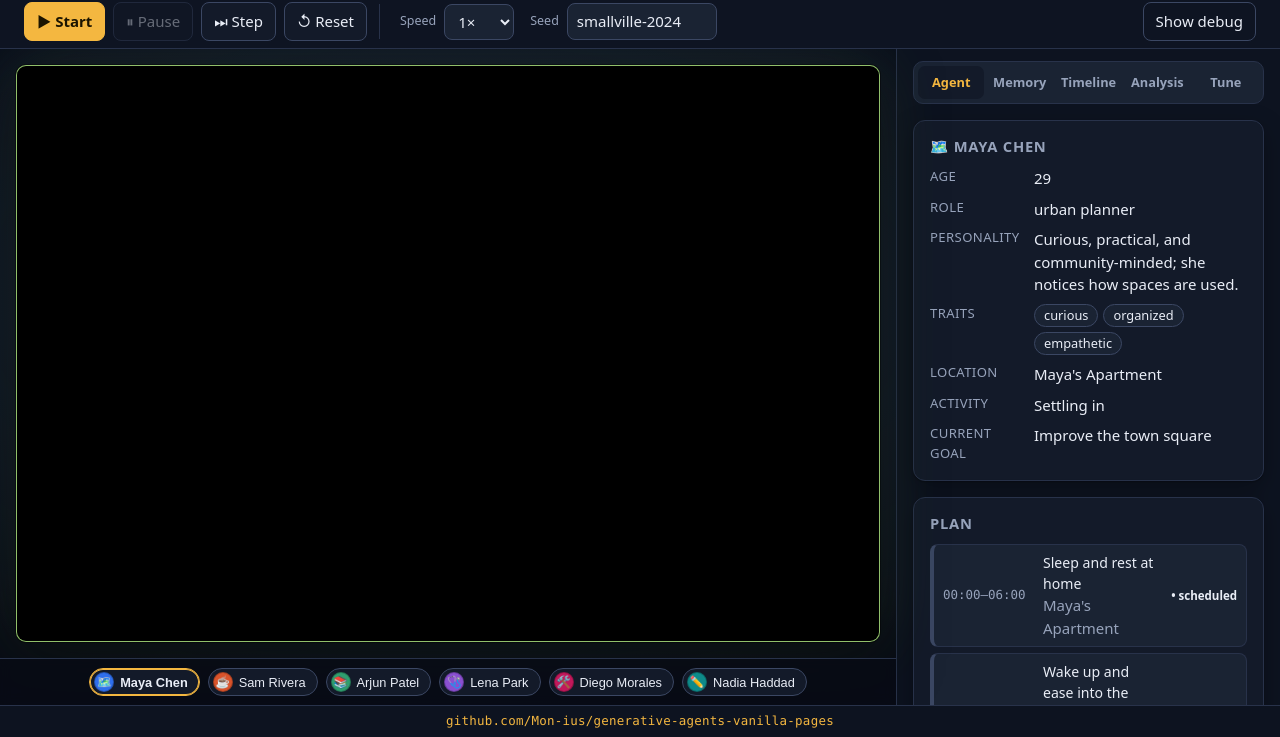
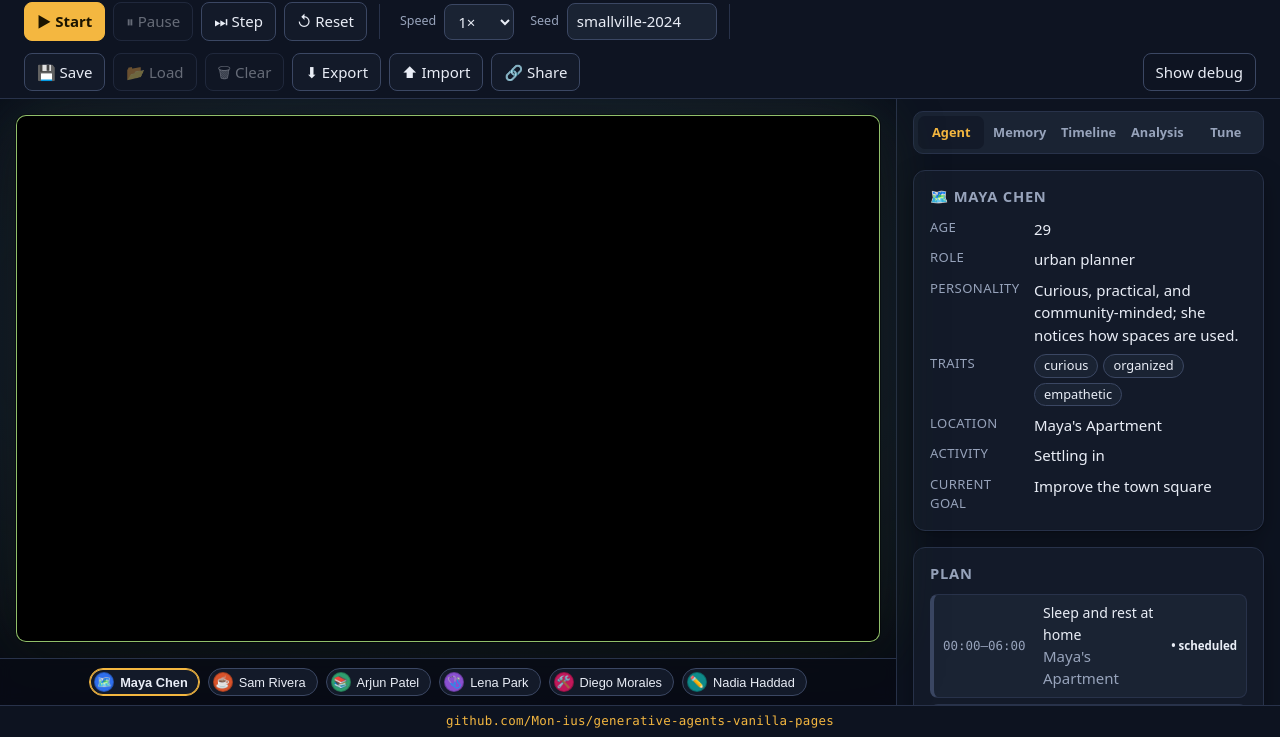
Before and after one commit to Mon-ius/generative-agents-vanilla-pages, a plain HTML site: page index.html in a window 1280 px wide. Shown: the part 63-800 px from the top of the page. Drawn offline with Linux system fonts and the light colour scheme.

Commit message:
Richer interiors: multi-room buildings, per-building randomized furnishing, sprite variants; move reproducibility into the toolbar

```diff
--- a/css/layout.css
+++ b/css/layout.css
@@ -45,6 +45,7 @@ body { height: 100%; }
 .toolbar__group > label { font-size: 0.78rem; color: var(--muted); margin-left: var(--space-2); }
 .toolbar__group--end { margin-left: auto; }
 .toolbar__divider { width: 1px; align-self: stretch; background: var(--line); margin: 2px 0; }
+.io-status { font-size: 0.76rem; max-width: 200px; overflow: hidden; text-overflow: ellipsis; white-space: nowrap; }
 
 /* ---- Stage: map hero (fills viewport) + detail rail ---- */
 .stage {
--- a/index.html
+++ b/index.html
@@ -40,6 +40,17 @@
         <select id="speed-select" class="select" aria-label="Playback speed"></select>
         <label for="seed-input">Seed</label>
         <input id="seed-input" class="input input--seed" type="text" value="smallville-2024" aria-label="Simulation seed (used on Reset)" />
+      </div>
+      <div class="toolbar__divider" aria-hidden="true"></div>
+      <div class="toolbar__group" role="group" aria-label="Saved state and reproducibility">
+        <button id="btn-save" type="button" class="btn">💾 Save</button>
+        <button id="btn-load" type="button" class="btn" disabled>📂 Load</button>
+        <button id="btn-clear" type="button" class="btn" disabled>🗑 Clear</button>
+        <button id="btn-export" type="button" class="btn">⬇ Export</button>
+        <button id="btn-import" type="button" class="btn">⬆ Import</button>
+        <button id="btn-share" type="button" class="btn">🔗 Share</button>
+        <input id="import-file" type="file" accept="application/json,.json" hidden aria-hidden="true" />
+        <span id="io-status" class="io-status muted" role="status" aria-live="polite"></span>
       </div>
       <div class="toolbar__group toolbar__group--end">
         <button id="btn-debug" type="button" class="btn btn--ghost" aria-pressed="false">Show debug</button>
@@ -121,21 +132,6 @@
               <h2>Parameters (live ablation)</h2>
               <div id="params-mount"></div>
             </div>
-            <div class="panel">
-              <h2>Reproducibility</h2>
-              <div class="io-row">
-                <button id="btn-save" type="button" class="btn">💾 Save</button>
-                <button id="btn-load" type="button" class="btn" disabled>📂 Load</button>
-                <button id="btn-clear" type="button" class="btn" disabled>🗑 Clear</button>
-              </div>
-              <div class="io-row" style="margin-top:8px">
-                <button id="btn-export" type="button" class="btn">⬇ Export JSON</button>
-                <button id="btn-import" type="button" class="btn">⬆ Import JSON</button>
-                <button id="btn-share" type="button" class="btn">🔗 Share seed</button>
-                <input id="import-file" type="file" accept="application/json,.json" hidden aria-hidden="true" />
-              </div>
-              <p id="io-status" class="muted" style="margin-top:8px;font-size:0.82rem"></p>
-            </div>
             <section class="panel panel--debug" id="debug-panel" hidden>
               <h2>Debug</h2>
               <div id="debug-content" class="debug-content"></div>
--- a/js/assets.js
+++ b/js/assets.js
@@ -10,6 +10,9 @@ export const SPRITE_NAMES = [
   "floor_wood", "floor_tile", "floor_pink", "wall", "rug",
   "bed", "table", "chair", "bookshelf", "fridge", "counter",
   "stove", "plant", "piano", "toilet", "sink", "desk", "board",
+  // variants + extra furniture for richer, more varied interiors
+  "bed_red", "bed_green", "chair_red", "chair_yellow", "chair_green",
+  "rug_blue", "rug_green", "dresser", "nightstand", "sofa", "lamp", "tv", "painting",
 ];
 
 let _cache = null;
--- a/js/ui/townArt.js
+++ b/js/ui/townArt.js
@@ -10,7 +10,7 @@
 
 import { seededRandom } from "../utils/random.js";
 
-export const CELL = 132;        // logical px per grid cell
+export const CELL = 176;        // logical px per grid cell (larger → room for multi-room detail)
 export const TEXTURE_SCALE = 2; // bake the static world at 2× for crisp detail
 
 export const ROOF = {
@@ -48,10 +48,10 @@ export function computeLayout(sim) {
   for (const l of locs) {
     const cx = l.x * CELL + CELL / 2;
     const cy = l.y * CELL + CELL / 2;
-    const bw = Math.round(CELL * 0.82);
-    const bh = Math.round(CELL * 0.64);
+    const bw = Math.round(CELL * 0.86);
+    const bh = Math.round(CELL * 0.74);
     const bx = Math.round(cx - bw / 2);
-    const by = Math.round(cy - bh / 2 - 6);
+    const by = Math.round(cy - bh / 2 - 8);
     rects.set(l.id, { loc: l, cx, cy, bx, by, bw, bh, door: { x: cx, y: by + bh + 12 } });
   }
   return { cols, rows, W, H, CELL, rects };
@@ -472,86 +472,166 @@ function flowerPatch(g, S, x, y, cw, ch, rnd) {
 
 function put(g, img, x, y) { if (img) g.drawImage(img, x, y, img.width, img.height); }
 
+function pick(arr, rnd) { return arr.length ? arr[Math.floor(rnd() * arr.length)] : null; }
+
 function spriteBuilding(g, S, rc) {
   const { bx, by, bw, bh, cx } = rc;
-  const floor = rc.loc.type === "health" ? S.floor_tile : S.floor_wood;
-  clipTile(g, floor || S.floor_wood, bx, by, bw, bh);
+  const rng = seededRandom("furn-" + rc.loc.id);
 
-  // walls (clipped to the building footprint), with a door gap in the bottom wall
+  clipTile(g, S.floor_wood, bx, by, bw, bh); // base floor
+
   g.save();
   g.beginPath();
   g.rect(bx, by, bw, bh);
   g.clip();
+  // perimeter walls with a bottom door gap
   if (S.wall) {
     for (let x = bx; x < bx + bw; x += 16) g.drawImage(S.wall, x, by, 16, 16);
     for (let y = by; y < by + bh; y += 16) { g.drawImage(S.wall, bx, y, 16, 16); g.drawImage(S.wall, bx + bw - 16, y, 16, 16); }
-    const doorL = cx - 12, doorR = cx + 12;
+    const doorL = cx - 13, doorR = cx + 13;
     for (let x = bx; x < bx + bw; x += 16) if (x + 16 <= doorL || x >= doorR) g.drawImage(S.wall, x, by + bh - 16, 16, 16);
   }
-  // furniture, clipped so nothing spills outside the building
-  spriteInterior(g, S, rc.loc.type, bx + 17, by + 17, bw - 34, bh - 32);
+  // multi-room interior, furnished per-building for variety
+  spriteRooms(g, S, rc.loc.type, bx + 16, by + 16, bw - 32, bh - 30, rng);
   g.restore();
 
   g.strokeStyle = "#2f2a22";
   g.lineWidth = 1;
   g.strokeRect(bx + 0.5, by + 0.5, bw - 1, bh - 1);
   const label = rc.loc.name.replace(/^(The|Town|Community|Corner|Willow|Cedar)\s+/i, "") || rc.loc.name;
-  g.font = "600 8px ui-monospace, Menlo, monospace";
+  g.font = "600 9px ui-monospace, Menlo, monospace";
   g.textAlign = "center";
   g.textBaseline = "middle";
-  g.fillStyle = "rgba(0,0,0,0.6)";
+  g.fillStyle = "rgba(0,0,0,0.62)";
   g.fillText(label, cx, by + 8, bw - 8);
   g.textAlign = "left";
 }
 
-function spriteInterior(g, S, type, x, y, w, h) {
-  const cx = x + w / 2, cy = y + h / 2;
-  switch (type) {
-    case "home":
-      put(g, S.bed, x, y);
-      put(g, S.table, x + w - 28, y + h - 24);
-      put(g, S.plant, x, y + h - 18);
+// 2×2 room layout per building type (kinds are shuffled per building)
+const ROOMS = {
+  home: ["bedroom", "bath", "kitchen", "living"],
+  cafe: ["counter", "seating", "seating", "kitchen"],
+  shop: ["shelves", "shelves", "counter", "storage"],
+  library: ["shelves", "shelves", "study", "study"],
+  school: ["board", "desks", "desks", "study"],
+  health: ["cot", "cot", "bath", "storage"],
+  civic: ["meeting", "study", "shelves", "living"],
+  studio: ["work", "study", "living", "storage"],
+};
+
+function spriteRooms(g, S, type, x, y, w, h, rng) {
+  const kinds = (ROOMS[type] || ["living", "study", "bedroom", "kitchen"]).slice();
+  for (let i = kinds.length - 1; i > 0; i--) { const j = Math.floor(rng() * (i + 1)); [kinds[i], kinds[j]] = [kinds[j], kinds[i]]; }
+  const gap = 3;
+  const rw = (w - gap) / 2, rh = (h - gap) / 2;
+  const cells = [
+    { x, y, w: rw, h: rh },
+    { x: x + rw + gap, y, w: rw, h: rh },
+    { x, y: y + rh + gap, w: rw, h: rh },
+    { x: x + rw + gap, y: y + rh + gap, w: rw, h: rh },
+  ];
+  cells.forEach((c, i) => furnish(g, S, kinds[i % kinds.length], c, rng));
+  // interior wall dividers
+  g.fillStyle = "#bdb094";
+  g.fillRect(x + rw, y, gap, h);
+  g.fillRect(x, y + rh, w, gap);
+}
+
+function roomFloor(g, S, kind, c) {
+  let f = S.floor_wood;
+  if (kind === "bath") f = S.floor_pink || S.floor_tile;
+  else if (kind === "kitchen") f = S.floor_tile;
+  clipTile(g, f || S.floor_wood, c.x, c.y, c.w, c.h);
+}
+
+function furnish(g, S, kind, c, rng) {
+  roomFloor(g, S, kind, c);
+  g.save();
+  g.beginPath();
+  g.rect(c.x, c.y, c.w, c.h);
+  g.clip();
+  const L = c.x + 2, T = c.y + 2, R = c.x + c.w, B = c.y + c.h;
+  const beds = [S.bed, S.bed_red, S.bed_green].filter(Boolean);
+  const chairs = [S.chair, S.chair_red, S.chair_yellow, S.chair_green].filter(Boolean);
+  const rugs = [S.rug, S.rug_blue, S.rug_green].filter(Boolean);
+  switch (kind) {
+    case "bedroom":
+      put(g, pick(beds, rng), L, T);
+      put(g, S.nightstand, R - 14, T);
+      put(g, rng() < 0.6 ? S.dresser : S.bookshelf, L, B - 16);
+      if (rng() < 0.5) put(g, S.lamp, R - 12, B - 20);
+      if (rng() < 0.5) put(g, S.painting, R - 14, T + 14);
       break;
-    case "cafe":
-      put(g, S.counter, x, y);
-      put(g, S.table, x, y + h - 24);
-      put(g, S.table, x + w - 28, y + h - 24);
-      put(g, S.plant, x + w - 14, y);
+    case "bath":
+      put(g, S.toilet, L, T);
+      put(g, S.sink, R - 16, T);
+      if (rng() < 0.6) put(g, S.plant, L, B - 20);
       break;
-    case "shop":
-      put(g, S.counter, x, y);
-      put(g, S.fridge, x + w - 16, y + h - 26);
-      put(g, S.table, x, y + h - 24);
+    case "kitchen":
+      put(g, S.counter, L, T);
+      put(g, S.fridge, R - 18, T + 2);
+      put(g, S.stove, L, B - 18);
       break;
-    case "library":
-      put(g, S.bookshelf, x, y);
-      put(g, S.bookshelf, x + 20, y);
-      put(g, S.table, x + w - 28, cy - 8);
+    case "living":
+      put(g, pick(rugs, rng), L + 2, B - 22);
+      put(g, S.sofa, L, T);
+      if (rng() < 0.7) put(g, S.tv, R - 20, T + 2);
+      if (rng() < 0.6) put(g, S.plant, R - 14, B - 20);
       break;
-    case "school":
-      put(g, S.board, x, y);
-      put(g, S.desk, x, y + 14); put(g, S.desk, x + 22, y + 14);
-      put(g, S.desk, x, y + 30); put(g, S.desk, x + 22, y + 30);
+    case "shelves":
+      put(g, S.bookshelf, L, T);
+      put(g, S.bookshelf, L + 20, T);
+      if (rng() < 0.5) put(g, S.bookshelf, R - 18, T);
       break;
-    case "health":
-      put(g, S.bed, x, y);
-      put(g, S.fridge, x + w - 16, y);
-      put(g, S.sink, x + w - 16, y + h - 12);
+    case "counter":
+      put(g, S.counter, L, T);
+      put(g, pick(chairs, rng), L + 4, B - 16);
+      put(g, pick(chairs, rng), L + 22, B - 16);
       break;
-    case "civic":
-      put(g, S.table, cx - 14, cy - 12);
-      put(g, S.bookshelf, x, y);
-      put(g, S.bookshelf, x + w - 18, y);
+    case "seating":
+      put(g, S.table, L + 6, T + 6);
+      put(g, pick(chairs, rng), L, T);
+      put(g, pick(chairs, rng), R - 14, T);
+      put(g, pick(chairs, rng), L, B - 14);
+      put(g, pick(chairs, rng), R - 14, B - 14);
       break;
-    case "studio":
-      put(g, S.table, x, y);
-      put(g, S.bookshelf, x + w - 18, y);
-      put(g, S.plant, x, y + h - 18);
+    case "desks":
+      put(g, S.desk, L, T); put(g, S.desk, L + 22, T);
+      put(g, S.desk, L, T + 18); put(g, S.desk, L + 22, T + 18);
+      break;
+    case "board":
+      put(g, S.board, L, T);
+      put(g, S.desk, L, T + 14); put(g, S.desk, L + 22, T + 14);
+      break;
+    case "cot":
+      put(g, pick(beds, rng), L, T);
+      if (rng() < 0.6) put(g, S.plant, R - 14, B - 20);
+      break;
+    case "study":
+      put(g, S.desk, L, T);
+      put(g, pick(chairs, rng), L + 2, T + 14);
+      put(g, S.bookshelf, R - 18, T);
+      break;
+    case "meeting":
+      put(g, S.table, L + 8, T + 8);
+      put(g, pick(chairs, rng), L, T); put(g, pick(chairs, rng), R - 14, T);
+      put(g, pick(chairs, rng), L, B - 14); put(g, pick(chairs, rng), R - 14, B - 14);
+      break;
+    case "work":
+      put(g, S.table, L, T);
+      put(g, S.bookshelf, R - 18, T);
+      if (rng() < 0.6) put(g, S.plant, L, B - 20);
+      break;
+    case "storage":
+      put(g, S.fridge, L, T);
+      put(g, S.dresser, R - 18, T);
+      if (rng() < 0.5) put(g, S.bookshelf, L, B - 16);
       break;
     default:
-      put(g, S.table, cx - 14, cy - 12);
-      put(g, S.plant, x, y);
+      put(g, S.table, L + 6, T + 6);
+      put(g, S.plant, L, T);
   }
+  g.restore();
 }
 
 function spritePark(g, S, rc) {
```
Also changed, not shown: assets/manifest.json, assets/sprites/bed_green.png (added), assets/sprites/bed_red.png (added), assets/sprites/chair_green.png (added), assets/sprites/chair_red.png (added), assets/sprites/chair_yellow.png (added), assets/sprites/dresser.png (added), assets/sprites/lamp.png (added), assets/sprites/nightstand.png (added), assets/sprites/painting.png (added), assets/sprites/rug_blue.png (added), assets/sprites/rug_green.png (added), assets/sprites/sofa.png (added), assets/sprites/tv.png (added).
